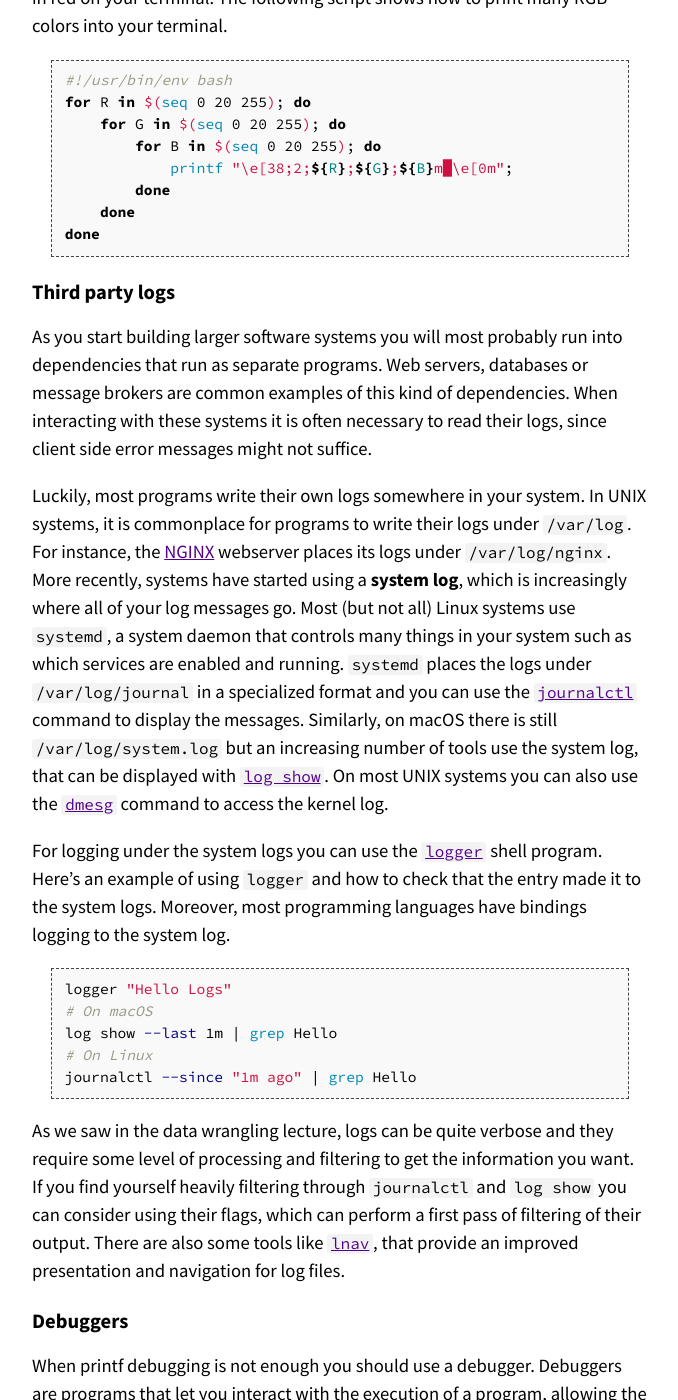
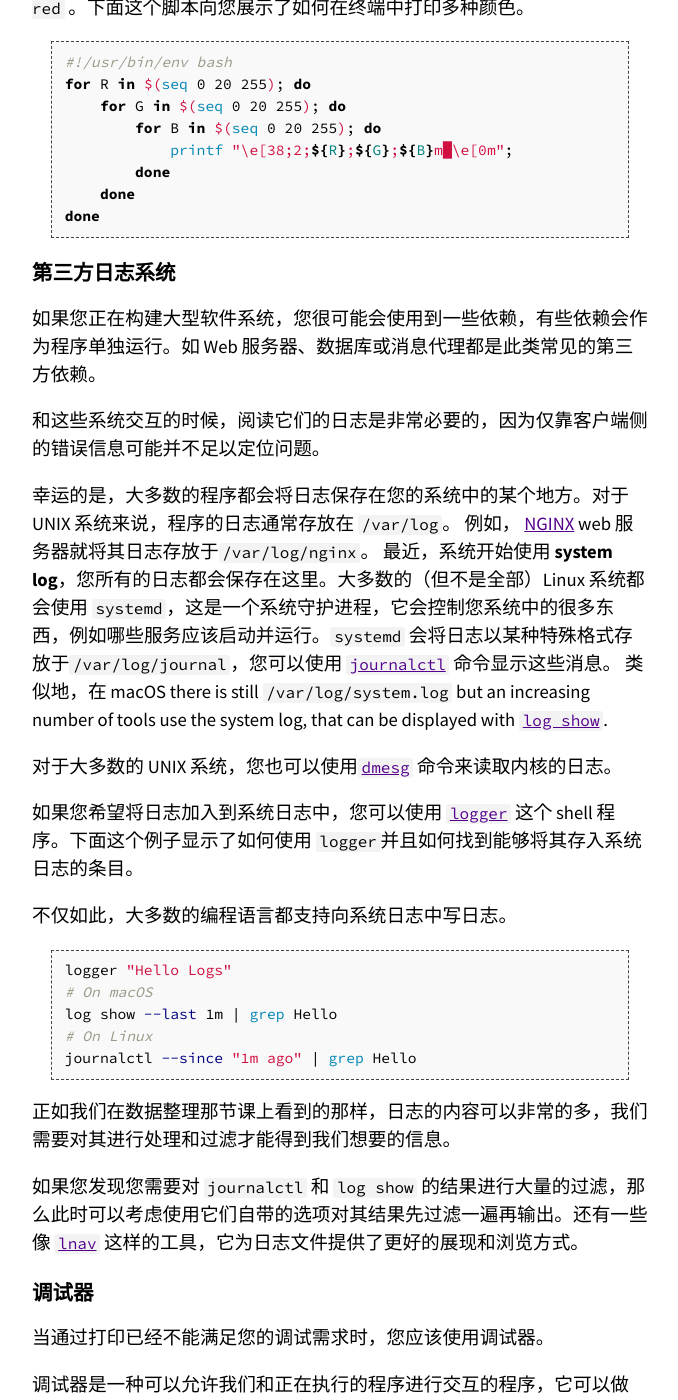
Before and after one commit to missing-semester-cn/missing-semester-cn.github.io, a Jekyll site: the page built from _2020/debugging-profiling.md, in a window 1280 px wide and 1400 px high, scrolled down 1631 px. Shown: the whole window, without its empty margins (300-978 px from the left). Built offline with Jekyll 4.4.1, drawn with Linux system fonts in a browser that asks for light colours; some of the changed text lies outside the part shown.

Commit message:
update trans

````diff
--- a/_2020/debugging-profiling.md
+++ b/_2020/debugging-profiling.md
@@ -8,25 +8,28 @@ video:
   id: l812pUnKxME
 ---
 
-A golden rule in programming is that code does not do what you expect it to do, but what you tell it to do.
-Bridging that gap can sometimes be a quite difficult feat.
-In this lecture we are going to cover useful techniques for dealing with buggy and resource hungry code: debugging and profiling.
 
-# Debugging
+代码不能完全按照您的想法运行，它只能完全按照您的写法运行，这是编程界的一条金科玉律。
 
-## Printf debugging and Logging
+让您的写法符合您的想法是非常困难的。在这节课中，我们会传授给您一些非常有用技术，帮您处理代码中的 bug 和程序性能问题。
 
-"The most effective debugging tool is still careful thought, coupled with judiciously placed print statements" — Brian Kernighan, _Unix for Beginners_.
 
-A first approach to debug a program is to add print statements around where you have detected the problem, and keep iterating until you have extracted enough information to understand what is responsible for the issue.
+# 调试代码
 
-A second approach is to use logging in your program, instead of ad hoc print statements. Logging is better than regular print statements for several reasons:
+## 打印调试法与日志
 
-- You can log to files, sockets or even remote servers instead of standard output.
-- Logging supports severity levels (such as INFO, DEBUG, WARN, ERROR, &c), that allow you to filter the output accordingly.
-- For new issues, there's a fair chance that your logs will contain enough information to detect what is going wrong.
+"最有效的 debug 工具就是细致的分析配合位于恰当位置的打印语句" — Brian Kernighan, _Unix 新手入门_。
 
-[Here](/static/files/logger.py) is an example code that logs messages:
+调试代码的第一种方法往往是在您发现问题的地方添加一些打印语句，然后不断重复此过程直到您获取了足够的信息并可以找到问题的根本原因。
+
+另外一个方法是使用日志，而不是临时添加打印语句。日志较普通的打印语句有如下的一些优势：
+
+- 您可以将日志写入文件、socket 或者甚至是发送到远端服务器而不仅仅是标准输出；
+- 日志可以支持严重等级（例如 INFO, DEBUG, WARN, ERROR等)，这使您可以根据需要过滤日志；
+- 对于新发现的问题，很可能您的日志中已经包含了可以帮助您定位问题的足够的信息。
+
+
+[这里](/static/files/logger.py) 是一个包含日志的例程序：
 
 ```bash
 $ python logger.py
@@ -39,9 +42,9 @@ $ python logger.py color
 # Color formatted output
 ```
 
-One of my favorite tips for making logs more readable is to color code them.
-By now you probably have realized that your terminal uses colors to make things more readable. But how does it do it?
-Programs like `ls` or `grep` are using [ANSI escape codes](https://en.wikipedia.org/wiki/ANSI_escape_code), which are special sequences of characters to indicate your shell to change the color of the output. For example, executing `echo -e "\e[38;2;255;0;0mThis is red\e[0m"` prints the message `This is red` in red on your terminal. The following script shows how to print many RGB colors into your terminal.
+有很多技巧可以使日志的可读性变得更好，我最喜欢的一个是技巧是对其进行着色。到目前为止，您应该已经知道，以彩色文本显示终端信息时可读性更好。但是应该如何设置呢？
+
+`ls` 和 `grep` 这样的程序会使用 [ANSI escape codes](https://en.wikipedia.org/wiki/ANSI_escape_code)，它是一系列的特殊字符，可以使您的 shell 改变输出结果的颜色。例如，执行 `echo -e "\e[38;2;255;0;0mThis is red\e[0m"` 会打印红色的字符串：`This is red` 。下面这个脚本向您展示了如何在终端中打印多种颜色。
 
 ```bash
 #!/usr/bin/env bash
@@ -54,24 +57,22 @@ for R in $(seq 0 20 255); do
 done
 ```
 
-## Third party logs
+## 第三方日志系统
 
-As you start building larger software systems you will most probably run into dependencies that run as separate programs.
-Web servers, databases or message brokers are common examples of this kind of dependencies.
-When interacting with these systems it is often necessary to read their logs, since client side error messages might not suffice.
+如果您正在构建大型软件系统，您很可能会使用到一些依赖，有些依赖会作为程序单独运行。如 Web 服务器、数据库或消息代理都是此类常见的第三方依赖。
 
-Luckily, most programs write their own logs somewhere in your system.
-In UNIX systems, it is commonplace for programs to write their logs under `/var/log`.
-For instance, the [NGINX](https://www.nginx.com/) webserver places its logs under `/var/log/nginx`.
-More recently, systems have started using a **system log**, which is increasingly where all of your log messages go.
-Most (but not all) Linux systems use `systemd`, a system daemon that controls many things in your system such as which services are enabled and running.
-`systemd` places the logs under `/var/log/journal` in a specialized format and you can use the [`journalctl`](http://man7.org/linux/man-pages/man1/journalctl.1.html) command to display the messages.
-Similarly, on macOS there is still `/var/log/system.log` but an increasing number of tools use the system log, that can be displayed with [`log show`](https://www.manpagez.com/man/1/log/).
-On most UNIX systems you can also use the [`dmesg`](http://man7.org/linux/man-pages/man1/dmesg.1.html) command to access the kernel log.
+和这些系统交互的时候，阅读它们的日志是非常必要的，因为仅靠客户端侧的错误信息可能并不足以定位问题。
 
-For logging under the system logs you can use the [`logger`](http://man7.org/linux/man-pages/man1/logger.1.html) shell program.
-Here's an example of using `logger` and how to check that the entry made it to the system logs.
-Moreover, most programming languages have bindings logging to the system log.
+幸运的是，大多数的程序都会将日志保存在您的系统中的某个地方。对于 UNIX 系统来说，程序的日志通常存放在 `/var/log`。
+例如， [NGINX](https://www.nginx.com/) web 服务器就将其日志存放于`/var/log/nginx`。
+最近，系统开始使用 **system log**，您所有的日志都会保存在这里。大多数的（但不是全部）Linux 系统都会使用 `systemd`，这是一个系统守护进程，它会控制您系统中的很多东西，例如哪些服务应该启动并运行。`systemd` 会将日志以某种特殊格式存放于`/var/log/journal`，您可以使用 [`journalctl`](http://man7.org/linux/man-pages/man1/journalctl.1.html) 命令显示这些消息。
+类似地，在 macOS there is still `/var/log/system.log` but an increasing number of tools use the system log, that can be displayed with [`log show`](https://www.manpagez.com/man/1/log/).
+
+对于大多数的 UNIX 系统，您也可以使用[`dmesg`](http://man7.org/linux/man-pages/man1/dmesg.1.html) 命令来读取内核的日志。
+
+如果您希望将日志加入到系统日志中，您可以使用 [`logger`](http://man7.org/linux/man-pages/man1/logger.1.html) 这个 shell 程序。下面这个例子显示了如何使用 `logger`并且如何找到能够将其存入系统日志的条目。
+
+不仅如此，大多数的编程语言都支持向系统日志中写日志。
 
 ```bash
 logger "Hello Logs"
@@ -81,33 +82,33 @@ log show --last 1m | grep Hello
 journalctl --since "1m ago" | grep Hello
 ```
 
-As we saw in the data wrangling lecture, logs can be quite verbose and they require some level of processing and filtering to get the information you want.
-If you find yourself heavily filtering through `journalctl` and `log show` you can consider using their flags, which can perform a first pass of filtering of their output.
-There are also some tools like  [`lnav`](http://lnav.org/), that provide an improved presentation and navigation for log files.
+正如我们在数据整理那节课上看到的那样，日志的内容可以非常的多，我们需要对其进行处理和过滤才能得到我们想要的信息。
 
-## Debuggers
+如果您发现您需要对 `journalctl` 和 `log show` 的结果进行大量的过滤，那么此时可以考虑使用它们自带的选项对其结果先过滤一遍再输出。还有一些像 [`lnav`](http://lnav.org/) 这样的工具，它为日志文件提供了更好的展现和浏览方式。
 
-When printf debugging is not enough you should use a debugger.
-Debuggers are programs that let you interact with the execution of a program, allowing the following:
+## 调试器
 
-- Halt execution of the program when it reaches a certain line.
-- Step through the program one instruction at a time.
-- Inspect values of variables after the program crashed.
-- Conditionally halt the execution when a given condition is met.
-- And many more advanced features
+当通过打印已经不能满足您的调试需求时，您应该使用调试器。
 
-Many programming languages come with some form of debugger.
-In Python this is the Python Debugger [`pdb`](https://docs.python.org/3/library/pdb.html).
+调试器是一种可以允许我们和正在执行的程序进行交互的程序，它可以做到：
 
-Here is a brief description of some of the commands `pdb` supports:
+- 当到达某一行时将程序暂停；
+- 一次一条指令地逐步执行程序；
+- 程序崩溃后查看变量的值；
+- 满足特定条件是暂停程序；
+- 其他高级功能。
 
-- **l**(ist) - Displays 11 lines around the current line or continue the previous listing.
-- **s**(tep) - Execute the current line, stop at the first possible occasion.
-- **n**(ext) - Continue execution until the next line in the current function is reached or it returns.
-- **b**(reak) - Set a breakpoint (depending on the argument provided).
-- **p**(rint) - Evaluate the expression in the current context and print its value. There's also **pp** to display using [`pprint`](https://docs.python.org/3/library/pprint.html) instead.
-- **r**(eturn) - Continue execution until the current function returns.
-- **q**(uit) - Quit the debugger.
+很多编程语言都有自己的调试器。Python 的调试器是[`pdb`](https://docs.python.org/3/library/pdb.html).
+
+下面对`pdb` 支持对命令进行简单对介绍：
+
+- **l**(ist) - 显示当前行附近的11行或继续执行之前的显示；
+- **s**(tep) - 执行当前行，并在第一个可能的地方停止
+- **n**(ext) - 继续执行直到当前函数的下一条语句或者 return 语句；
+- **b**(reak) - 设置断点（基于传入对参数）；
+- **p**(rint) - 在当前上下文对表达式求值并打印结果。还有一个命令是**pp** ，它使用 [`pprint`](https://docs.python.org/3/library/pprint.html) 打印；
+- **r**(eturn) - 继续执行知道当前函数返回；
+- **q**(uit) - 退出调试器。
 
 Let's go through an example of using `pdb` to fix the following buggy python code. (See the lecture video).
 
````
